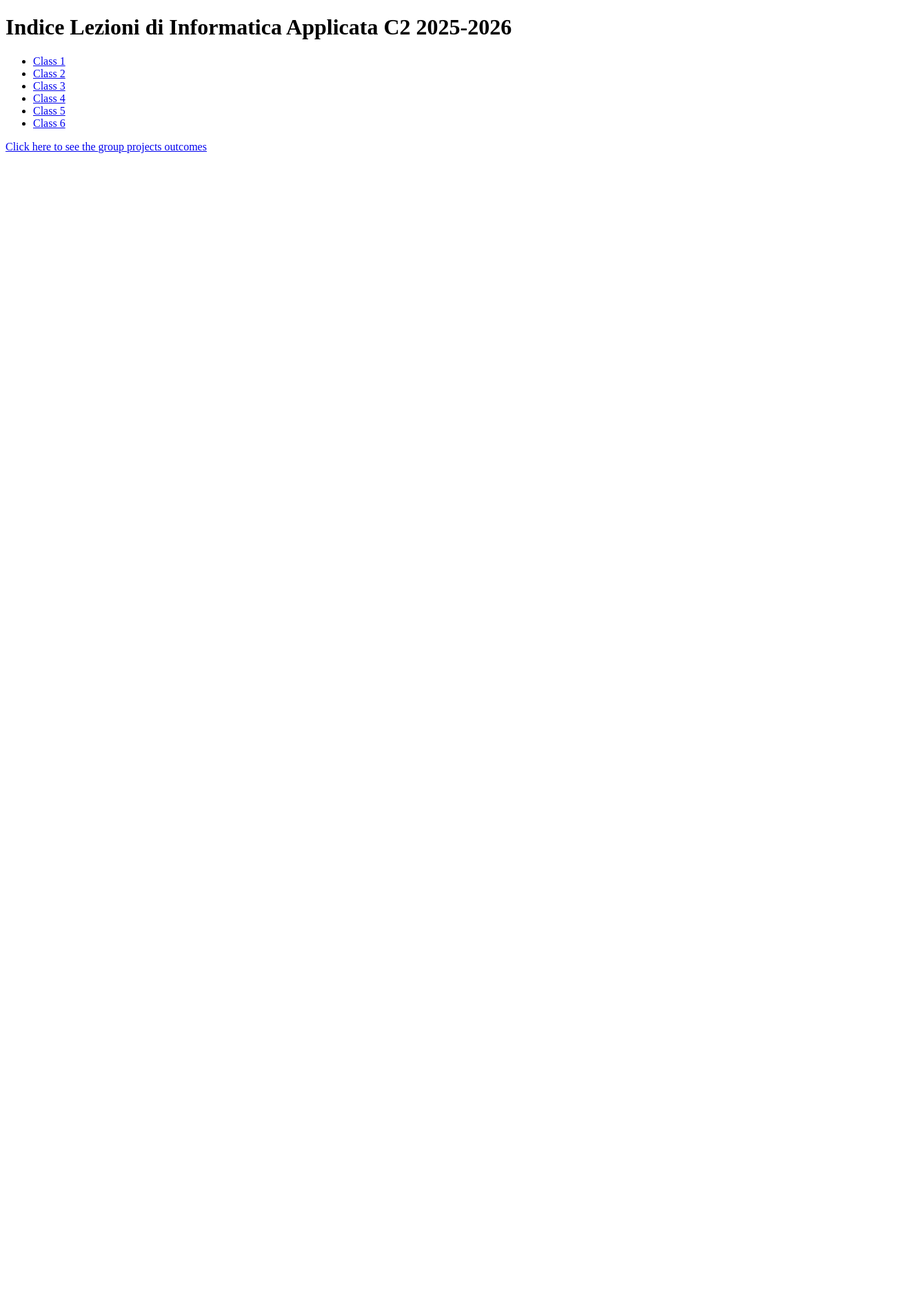
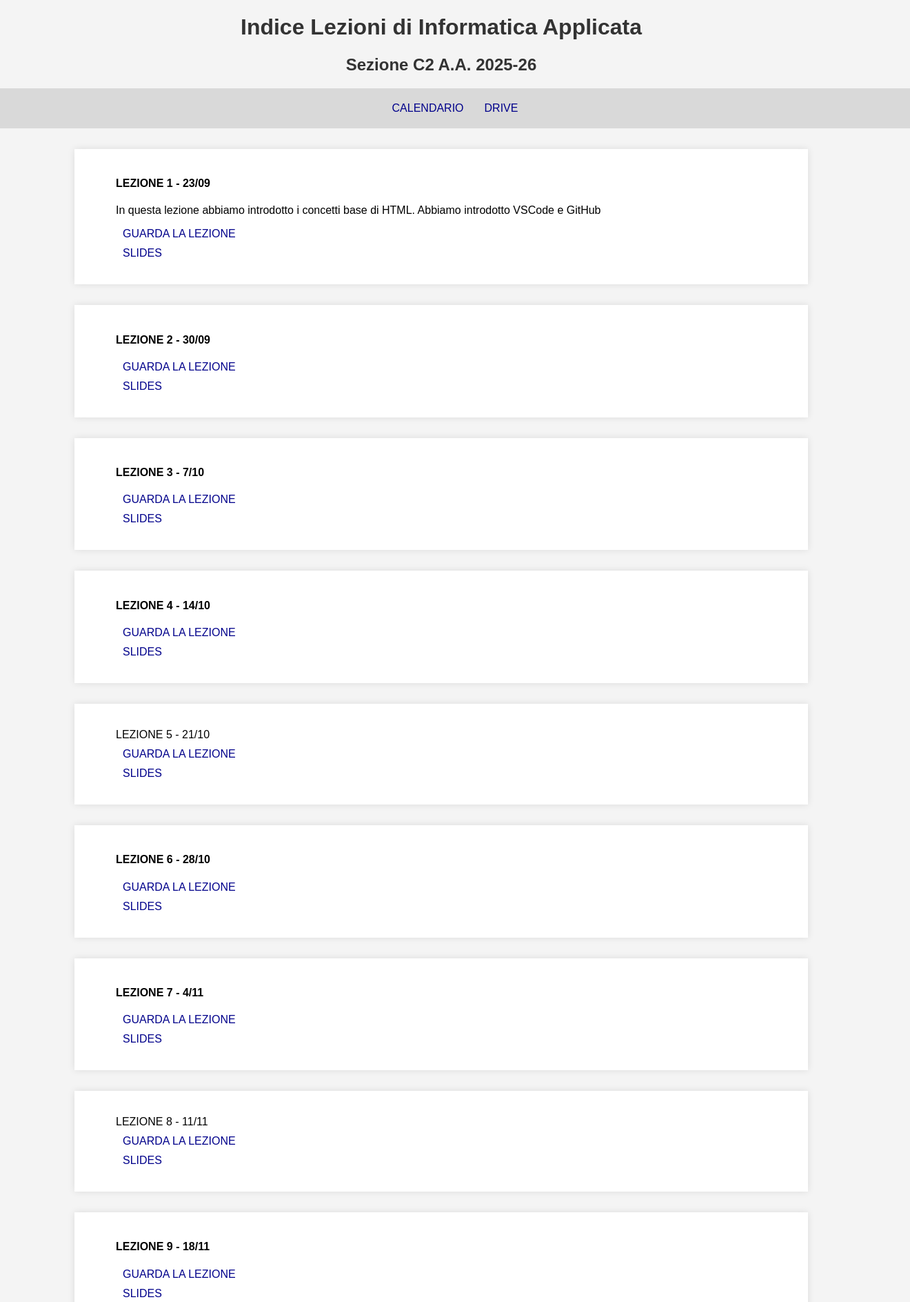
Before and after one commit to lucregalli/lcg25256-ia-index, a plain HTML site: page index.htm in a window 1280 px wide. Shown: the top 1887 px of the page at 69% size, 1320 px wide, since content can reach past the window. Before the commit the page ends 800 px from the top, so only its background shows below. Drawn offline with Linux system fonts and the light colour scheme.

Commit message:
modifiche sito

```diff
--- a/index.htm
+++ b/index.htm
@@ -2,23 +2,153 @@
 <!DOCTYPE html>
 <html lang="it">
 <head>
-    <title> Idice lezioni di Informatica Applicata Sezione C2 2025-2026</title>
+    <title> Indice lezioni di Informatica Applicata Sezione C2 2025-2026</title>
+    <link rel="stylesheet" href="style.css">
 </head>
 
 <body>
 
-    <h1>Indice Lezioni di Informatica Applicata C2 2025-2026</h1>
-    <p align="center"> </p>
-    <ul>
-        <li><a href="lezione1/lezione1.html">Class 1</a></li>
-        <li><a href="lezione2/lezione2.html">Class 2</a></li>
-        <li><a href="lezione3/lezione3.html">Class 3</a></li>
-        <li><a href="lezione4/lezione4.html">Class 4</a></li>
-        <li><a href="lezione5/lezione5.html">Class 5</a></li>
-        <li><a href="lezione6/lezione6.html">Class 6</a></li>
+    <h1>Indice Lezioni di Informatica Applicata</h1>
+    <h2>Sezione C2 A.A. 2025-26</h2>
+
+<div class="container">
+    <a href="https://docs.google.com/spreadsheets/d/17YBgtt-Rn3HzkIzBXAyjmmlpOFwE3bnV5mF4RQ5QSHk/edit?gid=1015253273#gid=1015253273" target="_blank">CALENDARIO</a>
+    <a href="https://drive.google.com/drive/folders/1uK9XLFCekwXlJobgW-X1_f5a3IKm2AaW" target="_blank"> DRIVE</a>
+
+</div>
+
+    <div class="container-lessons">
+       <ul id="lesson-list">
+        <h4>LEZIONE 1 - 23/09</h4>
+        <div class="lesson-content">
+            <p>In questa lezione abbiamo introdotto i concetti base di HTML. Abbiamo introdotto VSCode e GitHub </p>
+        </div>
+        <a href="https://drive.google.com/drive/folders/1nOfNBDJlGD-x2jBQLkj-vZrctIbAC4yi" target="_blank">GUARDA LA LEZIONE </a>
+        <a href="PDF/lezione1" target="_blank" >SLIDES</a>
+      </ul>
+    </div>
+
+    <div class="container-lessons">
+        <ul id="lesson-list">
+          <h4>LEZIONE 2 - 30/09</h4>
+      <a href="video/lezione2.mp4" target="_blank">GUARDA LA LEZIONE </a>
+        <a href="PDF/lezione2" target="_blank" >SLIDES</a>
+        </ul>
+    </div>
+
+    <div class="container-lessons">
+        <ul id="lesson-list">
+         <h4>LEZIONE 3 - 7/10</h4>
+         <a href="video/lezione3.mp4" target="_blank">GUARDA LA LEZIONE </a>
+        <a href="PDF/lezione3" target="_blank" >SLIDES</a>
       </ul>
 
+    </div>
 
-    <a href="group-projects/index.html">Click here to see the group projects outcomes</a>
+    <div class="container-lessons">
+        <ul id="lesson-list">
+         <h4>LEZIONE 4 - 14/10</h4>
+         <a href="video/lezione4.mp4" target="_blank">GUARDA LA LEZIONE </a>
+         <a href="PDF/lezione4" target="_blank" >SLIDES</a>
+      </ul>
+    </div>
+
+    <div class="container-lessons">
+        <ul id="lesson-list">
+         <ah4>LEZIONE 5 - 21/10</h4>
+            <a href="video/lezione5.mp4" target="_blank">GUARDA LA LEZIONE </a>
+            <a href="PDF/lezione5" target="_blank" >SLIDES</a>
+      </ul>
+    </div>
+
+    <div class="container-lessons">
+        <ul id="lesson-list">
+         <h4>LEZIONE 6 - 28/10</h4>
+         <a href="video/lezione6.mp4" target="_blank">GUARDA LA LEZIONE </a>
+         <a href="PDF/lezione6" target="_blank" >SLIDES</a>
+      </ul>
+    </div>
+
+    <div class="container-lessons">
+        <ul id="lesson-list">
+         <h4>LEZIONE 7 - 4/11</h4>
+         <a href="video/lezione7.mp4" target="_blank">GUARDA LA LEZIONE </a>
+         <a href="PDF/lezione7" target="_blank" >SLIDES</a>
+      </ul>
+    </div>
+
+    <div class="container-lessons">
+        <ul id="lesson-list">
+         <h4">LEZIONE 8 - 11/11</h4>
+         <a href="video/lezione8.mp4" target="_blank">GUARDA LA LEZIONE </a>
+         <a href="PDF/lezione8" target="_blank" >SLIDES</a>
+      </ul>
+    </div>
+
+    <div class="container-lessons">
+        <ul id="lesson-list">
+         <h4>LEZIONE 9 - 18/11</h4>
+         <a href="video/lezione9.mp4" target="_blank">GUARDA LA LEZIONE </a>
+         <a href="PDF/lezione9" target="_blank" >SLIDES</a>
+      </ul>
+    </div>
+
+    <div class="container-lessons">
+        <ul id="lesson-list">
+         <h4>LEZIONE 10 - 25/11</h4>
+         <a href="video/lezione10.mp4" target="_blank">GUARDA LA LEZIONE </a>
+         <a href="PDF/lezione10" target="_blank" >SLIDES</a>
+
+        </ul>
+    </div>
+
+    <div class="container-lessons">
+        <ul id="lesson-list">
+         <h4>LEZIONE 11 - 02/12</h4>
+         <a href="video/lezione11.mp4" target="_blank">GUARDA LA LEZIONE </a>
+         <a href="PDF/lezione11" target="_blank" >SLIDES</a>
+      </ul>
+    </div>
+
+    <div class="container-lessons">
+        <ul id="lesson-list">
+         <h4>LEZIONE 12 - 09/12</h4>
+         <a href="video/lezione12.mp4" target="_blank">GUARDA LA LEZIONE </a>
+         <a href="PDF/lezione12" target="_blank" >SLIDES</a>
+        </ul>
+    </div>
+
+
+    <div class="container-lessons">
+        <ul id="lesson-list">
+         <h4>LEZIONE 13 - 16/12</h4>
+         <a href="video/lezione13.mp4" target="_blank">GUARDA LA LEZIONE </a>
+         <a href="PDF/lezione13" target="_blank" >SLIDES</a>
+      </ul>
+    </div>
+
+
+    <div class="container-lessons">
+        <ul id="lesson-list">
+         <h4>LEZIONE 14 - 23/12</h4>
+         <a href="video/lezione14.mp4" target="_blank">GUARDA LA LEZIONE </a>
+         <a href="PDF/lezione14" target="_blank" >SLIDES</a>
+      </ul>
+    </div>
+
+
 </body>
+
+<script>
+    document.addEventListener("DOMContentLoaded", () => {
+      const lessonTitles = document.querySelectorAll(".lesson-list");
+
+      lessonTitles.forEach(title => {
+        title.addEventListener("click", () => {
+          const parent = title.parentElement;
+          parent.classList.toggle("active");
+        });
+      });
+    });
+  </script>
 </html>
--- /dev/null
+++ b/style.css
@@ -0,0 +1,45 @@
+body {
+    font-family: Arial, sans-serif;
+    background-color: #f4f4f4;
+    margin: 0;
+    padding: 0;
+}
+
+h1,h2 {
+    text-align: center;
+    color: #333;
+}
+
+.container{
+    display: flex;
+    width: 100%;
+    margin-top: 20px;
+    padding: 20px;
+    background-color: rgba(206, 206, 206, 0.713);
+    justify-content: center;
+    gap: 30px;
+}
+
+.container a {
+    color: darkblue;
+    text-decoration: none;
+
+}
+.container-lessons {
+    width: 80%;
+    margin: 30px auto;
+    background-color: #fff;
+    padding: 20px;
+    box-shadow: 0 0 10px rgba(0, 0, 0, 0.1);
+}
+
+.container-lessons a{
+    display: flex;
+    margin: 10px;
+}
+
+#lesson-list a {
+    padding: 0px;
+    text-decoration: none;
+    color: darkblue;
+}
```
Also changed, not shown: 2 other files.
